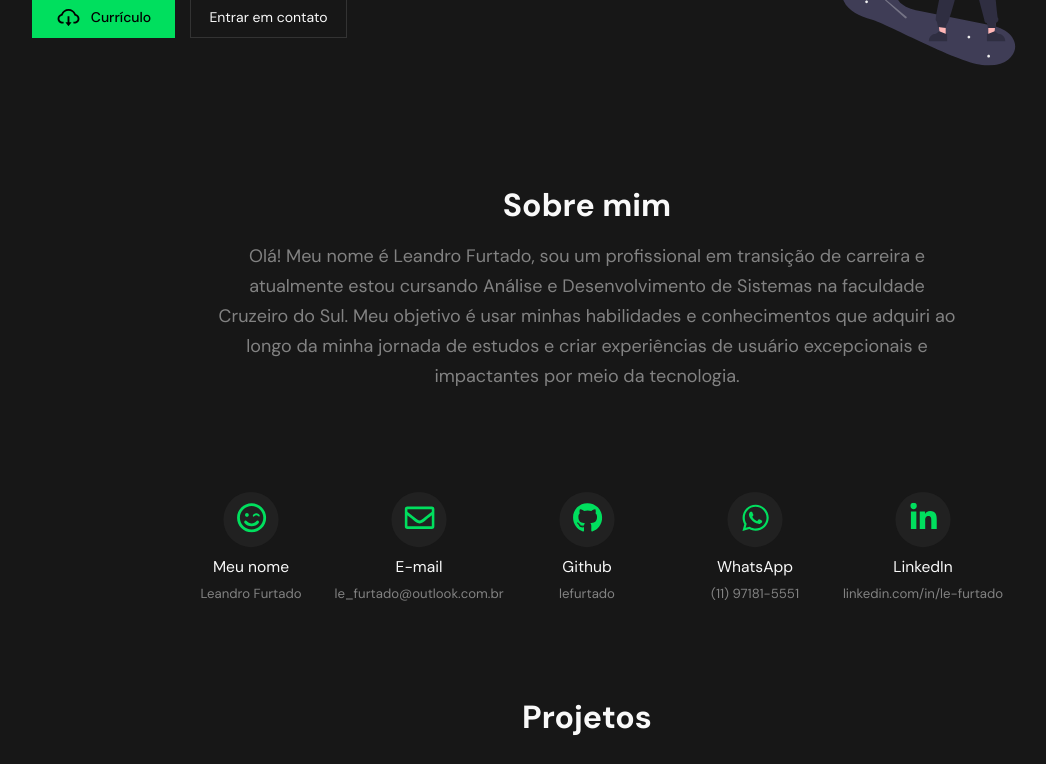
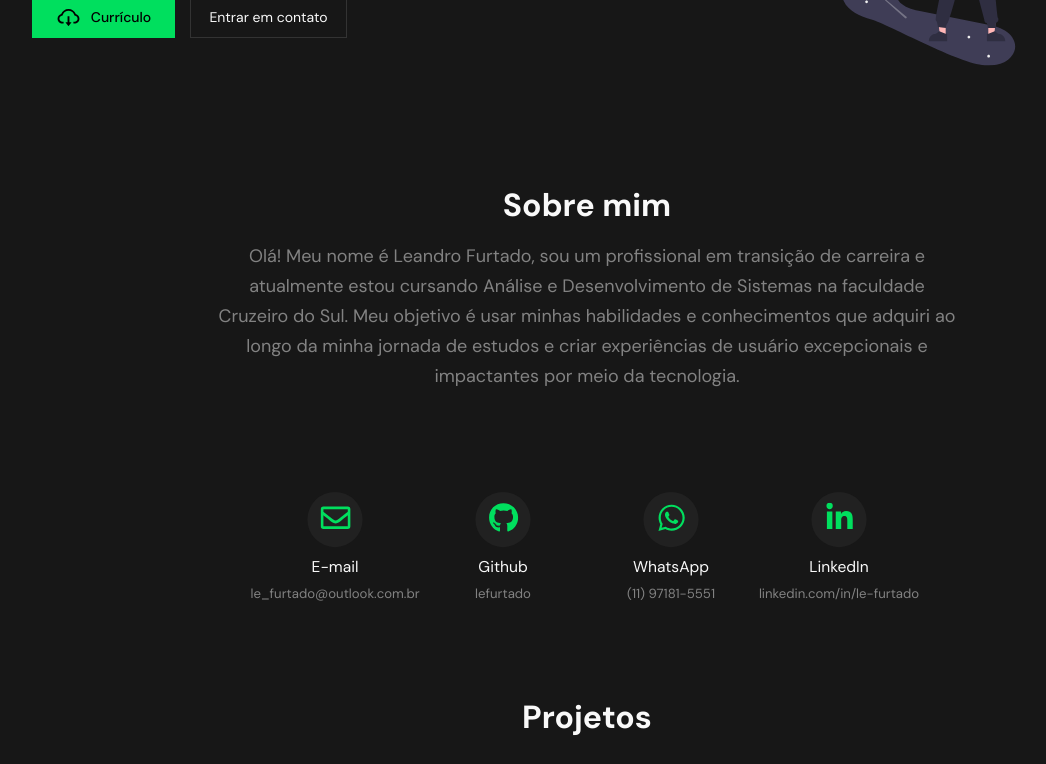
Before and after one commit to lefurtado/portfolio, a React (Create React App) app: page / in a window 1280 px wide. Shown: the part 389-1153 px from the top of the page, without its empty margins (53-1099 px from the left). Built offline with nearby package versions, Linux system fonts and the light colour scheme.

Commit message:
mod: retirado icone de smile com meu nome já que agora meu nome aparece principalmente na seção "sobre mim"

```diff
--- a/src/components/ContactIcons/index.js
+++ b/src/components/ContactIcons/index.js
@@ -3,7 +3,6 @@ import {
     FaWhatsapp,
     FaRegEnvelope,
     FaGithub,
-    FaRegSmileWink,
     FaLinkedinIn
 } from 'react-icons/fa';
 
@@ -11,33 +10,27 @@ export default function ContactIcons() {
     const iconComp = [
         {
             id: 1,
-            titulo: 'Meu nome',
-            descricao: 'Leandro Furtado',
-            icone: <FaRegSmileWink size={25} />,
-        },
-        {
-            id: 2,
             titulo: 'E-mail',
             descricao: 'le_furtado@outlook.com.br',
             icone: <FaRegEnvelope size={25} />,
             link: 'mailto:le_furtado@outlook.com.br'
         },
         {
-            id: 3,
+            id: 2,
             titulo: 'Github',
             descricao: 'lefurtado',
             icone: <FaGithub size={25} />,
             link: 'https://github.com/lefurtado'
         },
         {
-            id: 4,
+            id: 3,
             titulo: 'WhatsApp',
             descricao: '(11) 97181-5551',
             icone: <FaWhatsapp size={25} />,
             link: 'https://wa.me/5511971815551'
         },
         {
-            id: 5,
+            id: 4,
             titulo: 'LinkedIn',
             descricao: 'linkedin.com/in/le-furtado',
             icone: <FaLinkedinIn size={25} />,
```
